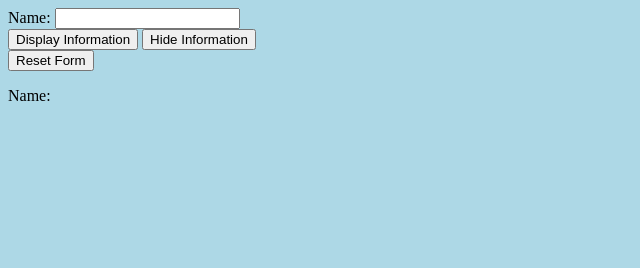
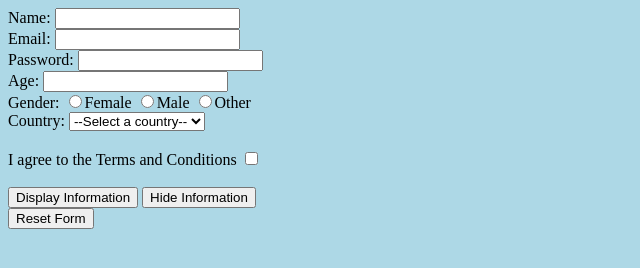
Before and after one commit to nholt908/JavaScript-Form, a plain HTML site: page index.html in a window 1280 px wide. Both pictures are taken after a click on the button "Display Information". Shown: the whole page, without its empty margins (0-640 px from the left). Drawn offline with Linux system fonts and the light colour scheme.

Commit message:
completed form options

```diff
--- a/index.html
+++ b/index.html
@@ -10,13 +10,25 @@
 <body>
     <form>
         Name: <input type="text" id="name"><br>
-
+        Email: <input type="email" id="email"><br>
+        Password: <input type="password" id="password"><br>
+        Age: <input type="number" id="age"><br>
+        Gender: <input type="radio" id="gender" value="Female">Female
+            <input type="radio" id="gender" value="Male">Male
+            <input type="radio" id="gender" value="Other">Other<br>
+        Country: <select id="country">
+            <option value="">--Select a country--</option>
+            <option value="United States">United States</option>
+            <option value="Canada">Canada</option>
+            <option value="Mexico">Mexico</option>
+            <option value="United Kingdom">United Kingdom</option>
+            <option value="Australia">Australia</option>
+        </select><br><br>
+        I agree to the Terms and Conditions <input type="checkbox" id="agree"><br><br>
 
         <input type="button" value="Display Information" onclick="displayInformation(this.form);">
         <input type="button" value="Hide Information" onclick="hideInformation();"><br>
         <input type="button" value="Reset Form" onclick="resetForm(this.form);">
-
-
 
     </form>
 
--- a/script.js
+++ b/script.js
@@ -1,5 +1,14 @@
 function displayInformation(form){
-    document.getElementById("info").innerHTML = "Name: " + form.elements["name"].value + "<br>";
+    if(!document.getElementById("agree").checked){
+        alert("Please agree to the Terms and Conditions");
+        return;
+    }
+    document.getElementById("info").innerHTML = "Name: " + form.elements["name"].value + "<br>"
+    + "Email: " + form.elements["email"].value + "<br>"
+    + "Password: " + form.elements["password"].value + "<br>"
+    + "Age: " + form.elements["age"].value + "<br>"
+    + "Gender: " + form.elements["gender"].value + "<br>"
+    + "Country: " + form.elements["country"].value;
 }
 
 function hideInformation(){
```
